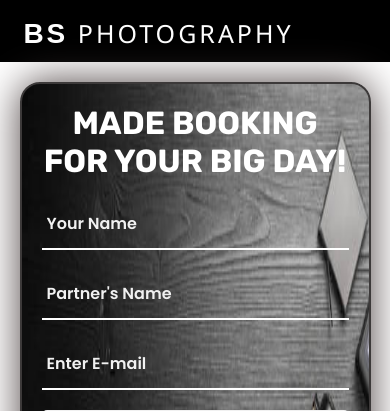
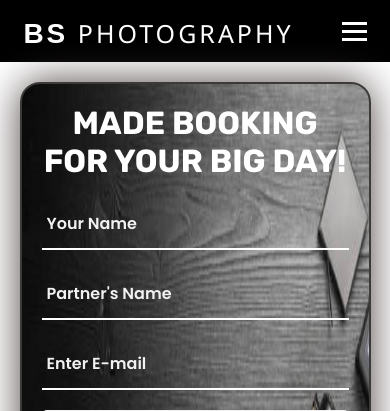
Before and after one commit to bhavinsoni3180/pythone-website, a Flask app: page /booking in a window 390 px wide. Shown: the top 411 px of the page. Run offline with Flask 3, Linux system fonts and the light colour scheme; a user stored in the database is signed in; some libraries are stand-ins or nearby versions; some web fonts are replaced.

Commit message:
responsive change

```diff
--- a/website/templates/partials/navbar1.html
+++ b/website/templates/partials/navbar1.html
@@ -4,7 +4,11 @@
         <div class="logo">
             <a href="/"><strong>BS</strong> Photography</a>
         </div>
-
+        <div class="menu-toggle" id="mobile-menu">
+            <span class="bar"></span>
+            <span class="bar"></span>
+            <span class="bar"></span>
+        </div>
         <ul>
             <li><a href="/" class="active">Home</a></li>
             <li><a href="/serviceaout" class="active">Services & About</a></li>
```
